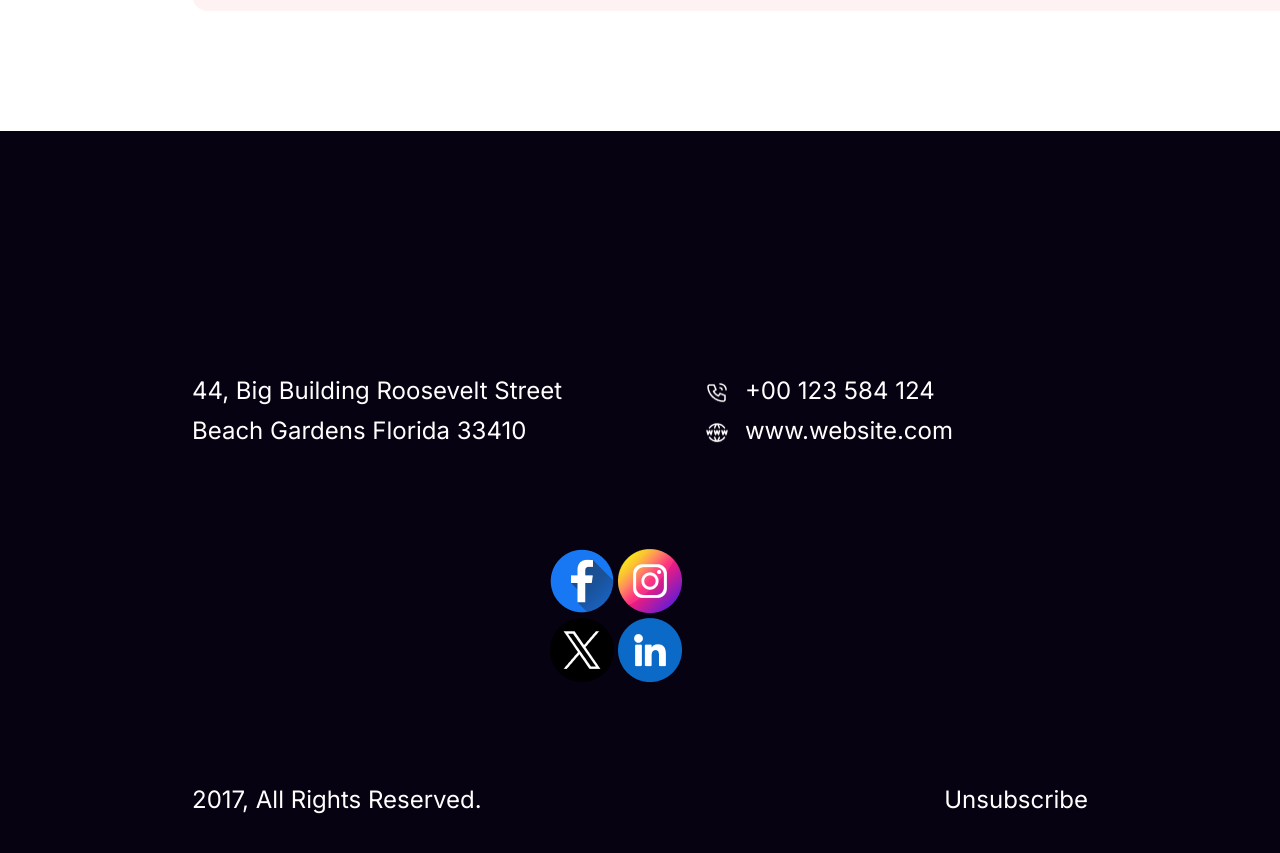
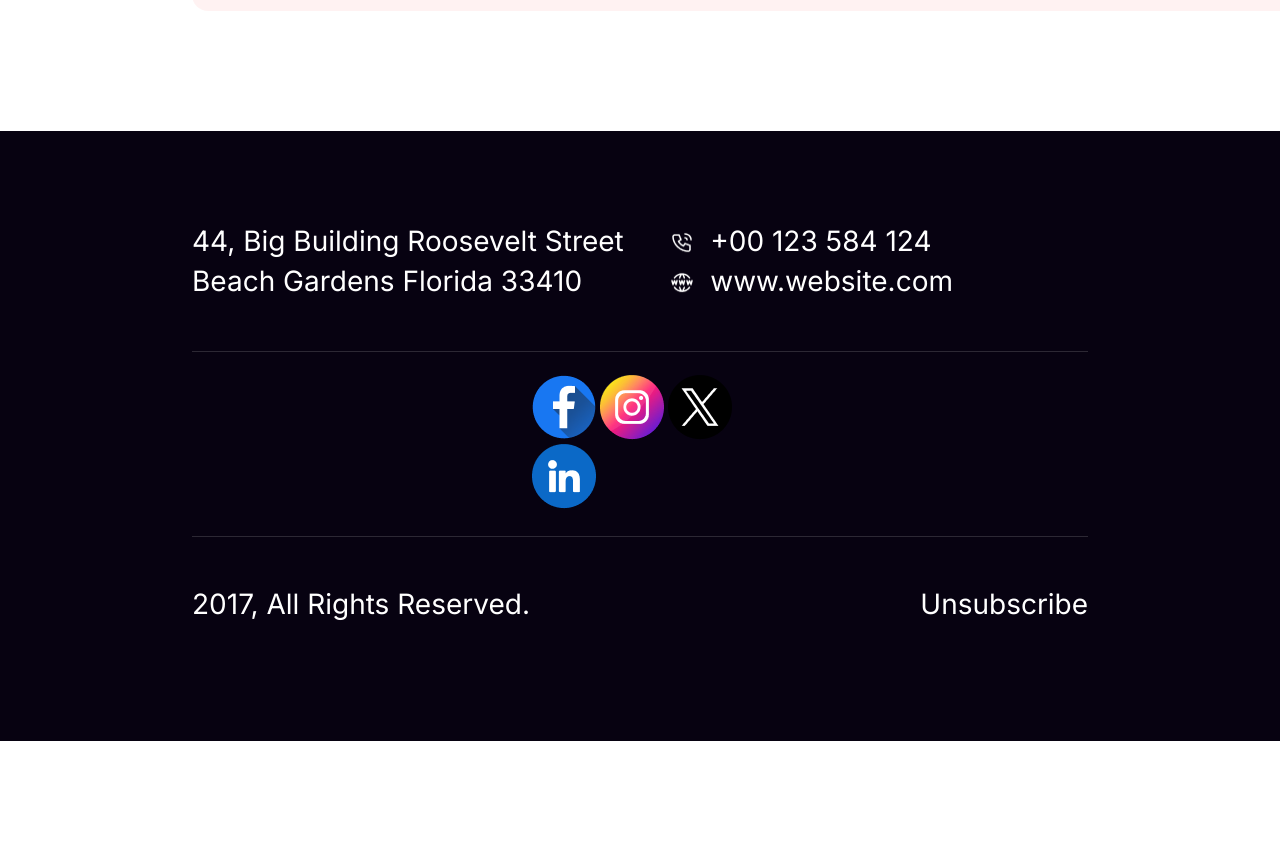
Before and after one commit to inamshifath/assignment_1, a plain HTML site: page index.html in a window 1280 px wide. Shown: the part 8680-9533 px from the top of the page. After the commit the page ends 9421 px from the top, so only its background shows below. Drawn offline with Linux system fonts and the light colour scheme.

Commit message:
Add files via upload

```diff
--- a/style.css
+++ b/style.css
@@ -418,21 +418,22 @@
  /* footer section */
 .footer_content{
     background: #070211;
-    padding-top: 120px;
+    padding-top: 7%;
     padding-bottom: 120px;
 }
 .footer_main_div{
     margin: 0 15%;
 }
 .footer_sub_div1{
-    margin-top: 120px;
     display: flex;
     justify-content: space-between;
+    padding-bottom: 50px;
+    border-bottom: 1px solid rgba(255, 255, 255, 0.15);
 }
 .first_child_1>p{
     color: #FFF;
     font-family: Inter;
-    font-size: 24px;
+    font-size: 28px;
     font-weight: 500;
     line-height: 40px; /* 166.667% */
 }
@@ -442,7 +443,7 @@
 .inline_p_clss{
     color: #FFF;
     font-family: Inter;
-    font-size: 24px;
+    font-size: 28px;
     font-weight: 500;
     line-height: 40px; /* 166.667% */
     margin-left: 16px;
@@ -461,21 +462,26 @@
     height: 24px;
 }
 .footer_sub_div2{
-    margin: 98px 39.9% 98px;
+    margin: 2.56% 38%;
+}
+.inline_gap{
+    margin-right: 5%;
 }
 .footer_sub_div3{
     display: flex;
     justify-content: space-between;
+    border-top: 1px solid rgba(255, 255, 255, 0.15);
+    padding-top: 50px;
 }
 .second_child_1{
     color: #FFF;
     font-family: Inter;
-    font-size: 24px;
+    font-size: 28px;
     font-weight: 500;
 }
 .second_child_2{
     color: #FFF;
     font-family: Inter;
-    font-size: 24px;
+    font-size: 28px;
     font-weight: 500;
 }
```
